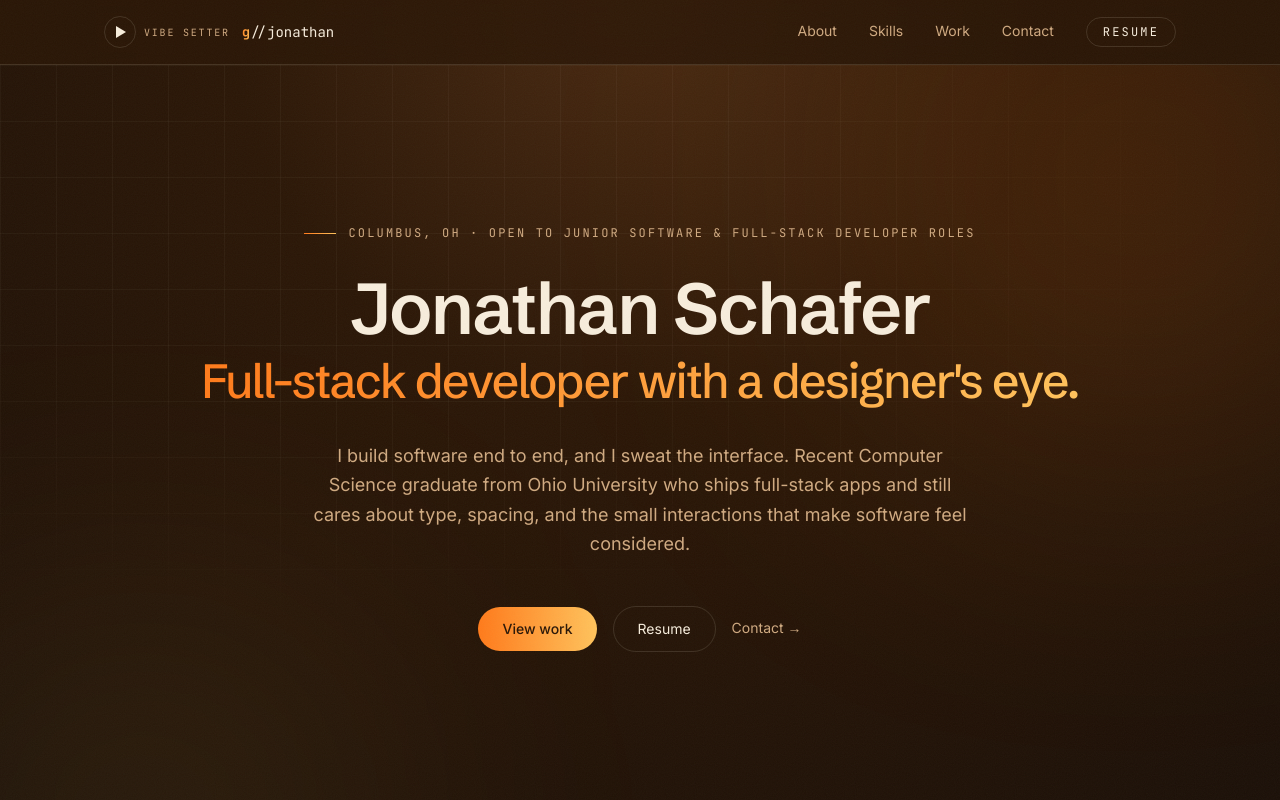
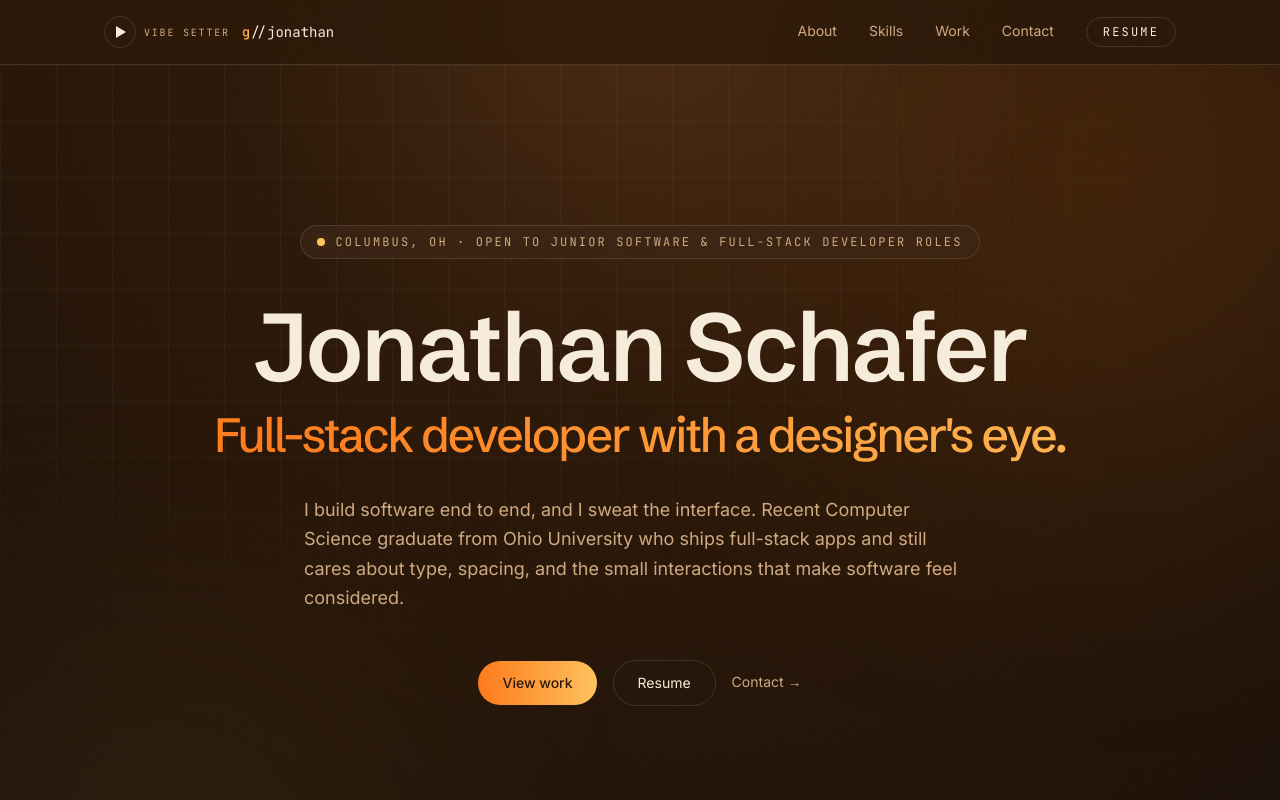
Before and after one commit to Jon-G-Schaf/portfolio, a Next.js app: page / in a window 1280 px wide. Shown: the top 800 px of the page. Built offline with nearby package versions, Linux system fonts and the light colour scheme.

Commit message:
Punch up the hero

```diff
--- a/app/globals.css
+++ b/app/globals.css
@@ -97,6 +97,22 @@ linear-gradient(
   background-image: linear-gradient(90deg, var(--ember), var(--amber));
 }
 
+/* Hero headline accent: same gradient, but slowly flowing. The gradient is
+   periodic (ember→amber→ember) over the 200% background, so the pan loops
+   seamlessly. Reduced-motion users get it frozen via the global rule. */
+@keyframes gradient-pan {
+  0% { background-position: 0% 50%; }
+  100% { background-position: 200% 50%; }
+}
+.accent-text-flow {
+  background-image: linear-gradient(100deg, var(--ember), var(--amber), var(--ember));
+  background-size: 200% 100%;
+  -webkit-background-clip: text;
+  background-clip: text;
+  color: transparent;
+  animation: gradient-pan 7s linear infinite;
+}
+
 /* Links inside prose get a quiet gradient underline on hover. */
 .link-quiet {
   background-image: linear-gradient(90deg, var(--ember), var(--amber));
--- a/components/Hero.jsx
+++ b/components/Hero.jsx
@@ -1,11 +1,13 @@
 "use client";
 
+import { useRef } from "react";
 import Link from "next/link";
 import { motion, useReducedMotion } from "framer-motion";
 import { hero, site } from "@/lib/content";
 
 export default function Hero() {
   const reduceMotion = useReducedMotion();
+  const glowRef = useRef(null);
 
   const stagger = {
     hidden: {},
@@ -23,10 +25,29 @@ export default function Hero() {
     },
   };
 
+  // Ember glow that trails the cursor. Writes styles directly (no re-render);
+  // the overlay only exists for fine pointers and sits under the content.
+  function handleMouseMove(e) {
+    if (reduceMotion) return;
+    const el = glowRef.current;
+    if (!el) return;
+    const rect = e.currentTarget.getBoundingClientRect();
+    const x = e.clientX - rect.left;
+    const y = e.clientY - rect.top;
+    el.style.background = `radial-gradient(540px circle at ${x}px ${y}px, rgba(255, 122, 26, 0.09), transparent 70%)`;
+  }
+
+  function handleMouseLeave() {
+    const el = glowRef.current;
+    if (el) el.style.background = "transparent";
+  }
+
   return (
     <section
       id="top"
       aria-label="Introduction"
+      onMouseMove={handleMouseMove}
+      onMouseLeave={handleMouseLeave}
       className="relative overflow-hidden border-b border-line"
     >
       {/* Texture: faint blueprint grid that dissolves toward the content. */}
@@ -42,33 +63,42 @@ export default function Hero() {
         className="absolute bottom-[-30%] left-[-5%] h-[26rem] w-[26rem] rounded-full bg-amber/10 blur-[140px]"
       />
 
+      {/* Interactive: ember glow that follows the cursor (desktop only). */}
+      <div
+        ref={glowRef}
+        aria-hidden="true"
+        className="pointer-events-none absolute inset-0 hidden [@media(pointer:fine)]:block"
+      />
+
       <motion.div
         variants={stagger}
         initial="hidden"
         animate="show"
         className="relative mx-auto w-full max-w-page px-6 pb-28 pt-28 text-center sm:px-10 md:pb-40 md:pt-40"
       >
-        <motion.p
-          variants={item}
-          className="mb-8 flex items-center justify-center gap-3 font-mono text-xs uppercase tracking-label text-muted"
-        >
-          <span aria-hidden="true" className="accent-bar h-px w-8" />
-          {hero.eyebrow}
+        <motion.p variants={item} className="mb-10 flex justify-center">
+          <span className="inline-flex items-center gap-2.5 rounded-full border border-line bg-panel/70 px-4 py-2 font-mono text-xs uppercase tracking-label text-muted backdrop-blur-sm">
+            <span aria-hidden="true" className="relative flex h-2 w-2">
+              <span className="absolute inline-flex h-full w-full animate-ping rounded-full bg-amber opacity-60" />
+              <span className="relative inline-flex h-2 w-2 rounded-full bg-amber" />
+            </span>
+            {hero.eyebrow}
+          </span>
         </motion.p>
 
         <motion.h1
           variants={item}
-          className="mx-auto max-w-4xl font-display text-5xl font-semibold leading-[1.05] tracking-tight sm:text-7xl"
+          className="mx-auto max-w-5xl font-display text-6xl font-semibold leading-[1.02] tracking-tight sm:text-7xl md:text-8xl"
         >
           {hero.headline}
-          <span className="accent-text mt-3 block pb-1 text-3xl font-medium leading-[1.2] sm:text-5xl">
+          <span className="accent-text-flow mt-4 block pb-1 text-3xl font-medium leading-[1.2] sm:text-5xl">
             {hero.positioning}
           </span>
         </motion.h1>
 
         <motion.p
           variants={item}
-          className="mx-auto mt-8 max-w-2xl text-lg leading-relaxed text-muted"
+          className="mx-auto mt-8 max-w-2xl text-left text-lg leading-relaxed text-muted"
         >
           {hero.intro}
         </motion.p>
```
